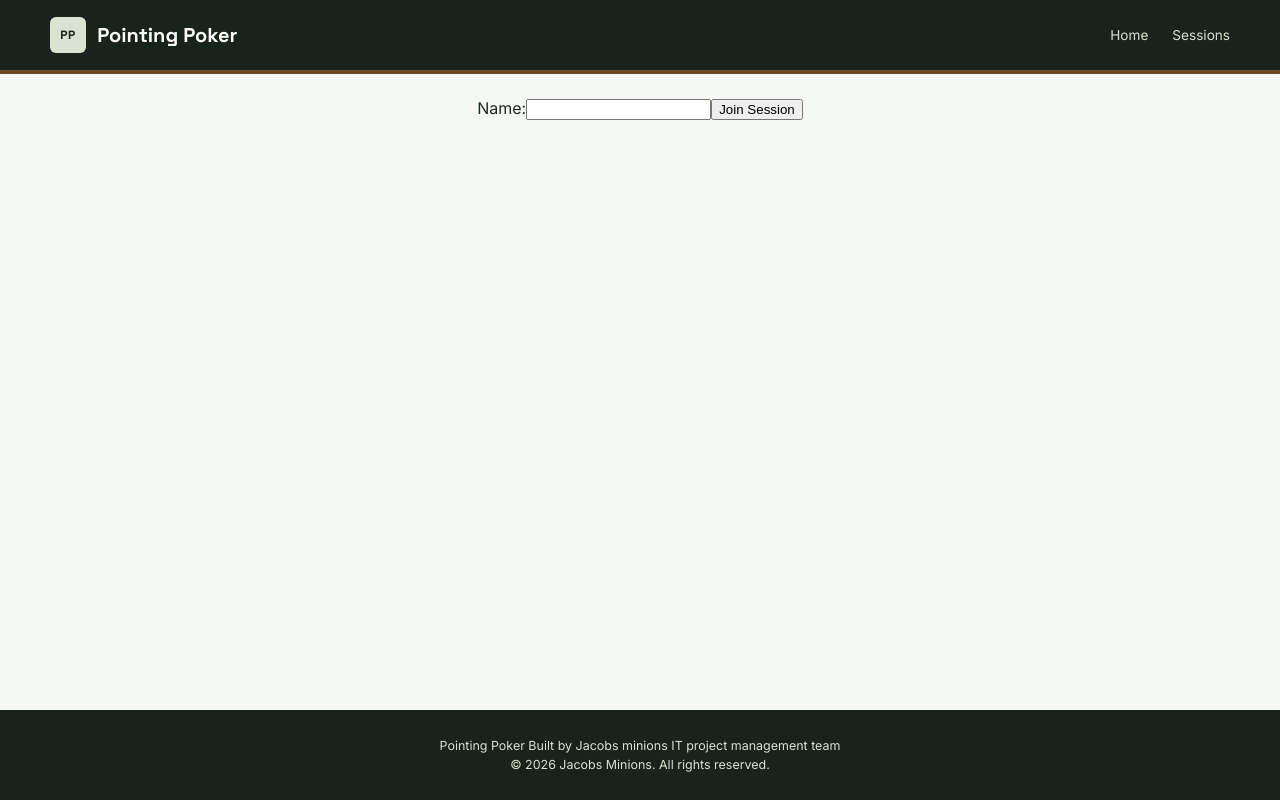
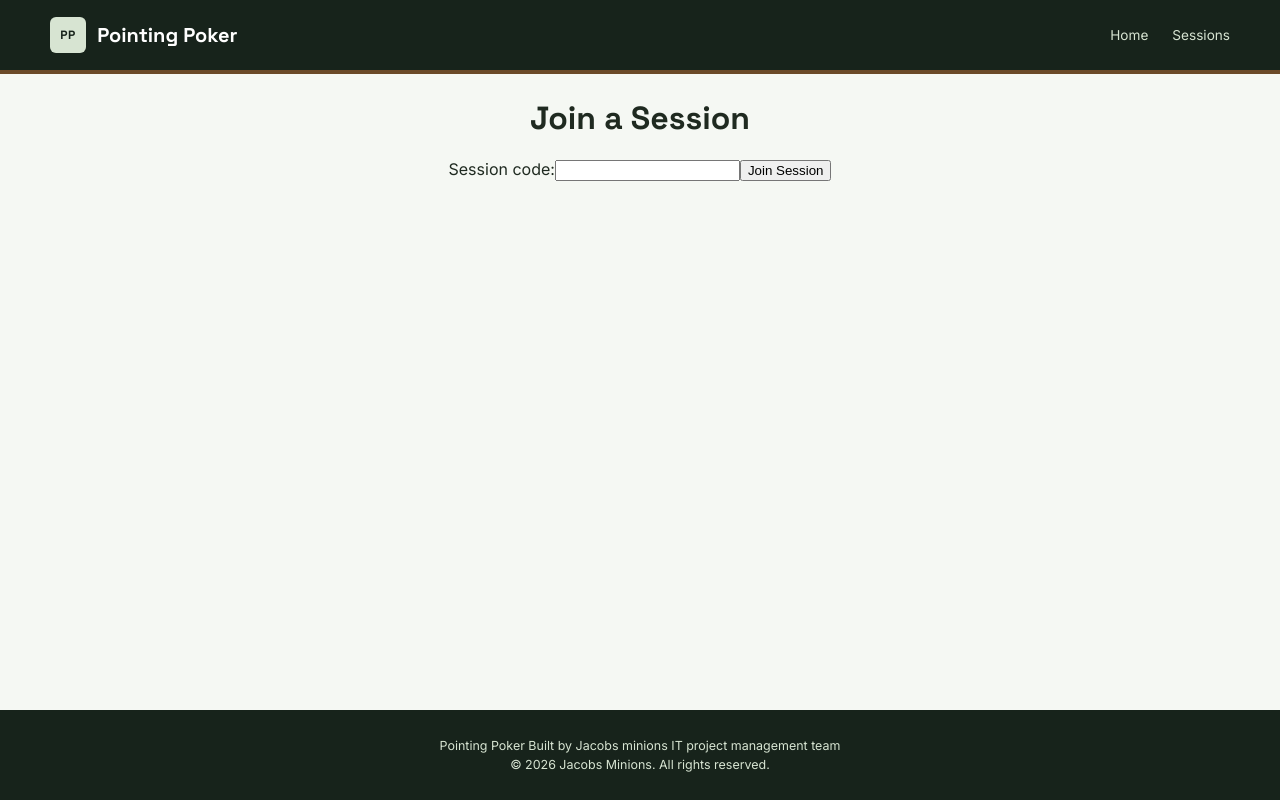
Before and after one commit to Jacob-Evenson/Pointing-Poker, a React (Vite) app: page /IntermediaryPage in a window 1280 px wide. Built offline with nearby package versions, Linux system fonts and the light colour scheme.

Commit message:
Lets go I got the home page hook ups working

```diff
--- a/IntermediaryPage.jsx
+++ b/IntermediaryPage.jsx
@@ -1,7 +1,11 @@
 import React from 'react'
+import { useLocation } from 'react-router-dom'
 import './IntermediaryPage.css'
 
 const IntermediaryPage = () => {
+  const location = useLocation()
+  const mode = location.state?.mode || 'join'
+
   return (
     <div className="page-wrapper">
       <header className="game-header">
@@ -22,9 +26,19 @@ const IntermediaryPage = () => {
 
       <main className="game-main">
         <div className="game-shell">
-          <label htmlFor="Session-Name">Name:</label>
+          <h1>
+            {mode === 'create' ? 'Create a Session' : 'Join a Session'}
+          </h1>
+
+          <label htmlFor="Session-Name">
+            {mode === 'create' ? 'Your name:' : 'Session code:'}
+          </label>
+
           <input id="Session-Name" type="text" />
-          <button>Join Session</button>
+
+          <button type="button">
+            {mode === 'create' ? 'Create Session' : 'Join Session'}
+          </button>
         </div>
       </main>
 
--- a/src/PointingPokerHomePage.jsx
+++ b/src/PointingPokerHomePage.jsx
@@ -1,6 +1,6 @@
-import React, { useEffect, useState } from 'react'
-import "./PointingPokerHomePage.css";
-
+import React, { useEffect } from 'react'
+import { useNavigate } from 'react-router-dom'
+import './PointingPokerHomePage.css'
 
 const PointingPokerHomePage = () => {
   //Place holder for our live stats for showing sessions
@@ -27,7 +27,19 @@ const PointingPokerHomePage = () => {
   //   )))
   // }
 
+  const navigate = useNavigate()
 
+  const handleJoinSession = () => {
+    navigate('/IntermediaryPage', {
+      state: { mode: 'join' },
+    })
+  }
+
+  const handleCreateSession = () => {
+    navigate('/IntermediaryPage', {
+      state: { mode: 'create' },
+    })
+  }
 
   useEffect(() => {
     document.title = "Pointing Poker, Team Collaboration simplified"
@@ -62,12 +74,17 @@ const PointingPokerHomePage = () => {
         <section className='Session-section'>
           <div className="Session-actions">
             <label htmlFor="Session-Name">Join Session</label>
-            <input id='Session-Name' type='text' />
-            <button>Join Session</button>
+            <input id="Session-Name" type="text" />
+
+            <button type="button" onClick={handleJoinSession}>
+              Join Session
+            </button>
           </div>
 
           <div className="session-join">
-            <button>Create Session</button>
+            <button type="button" onClick={handleCreateSession}>
+              Create Session
+            </button>
           </div>
           {/* <p>
             Pointing Poker is a simple yet effective tool used by teams to collaborate and vote on tasks based on the relative effort, complexity,
```
